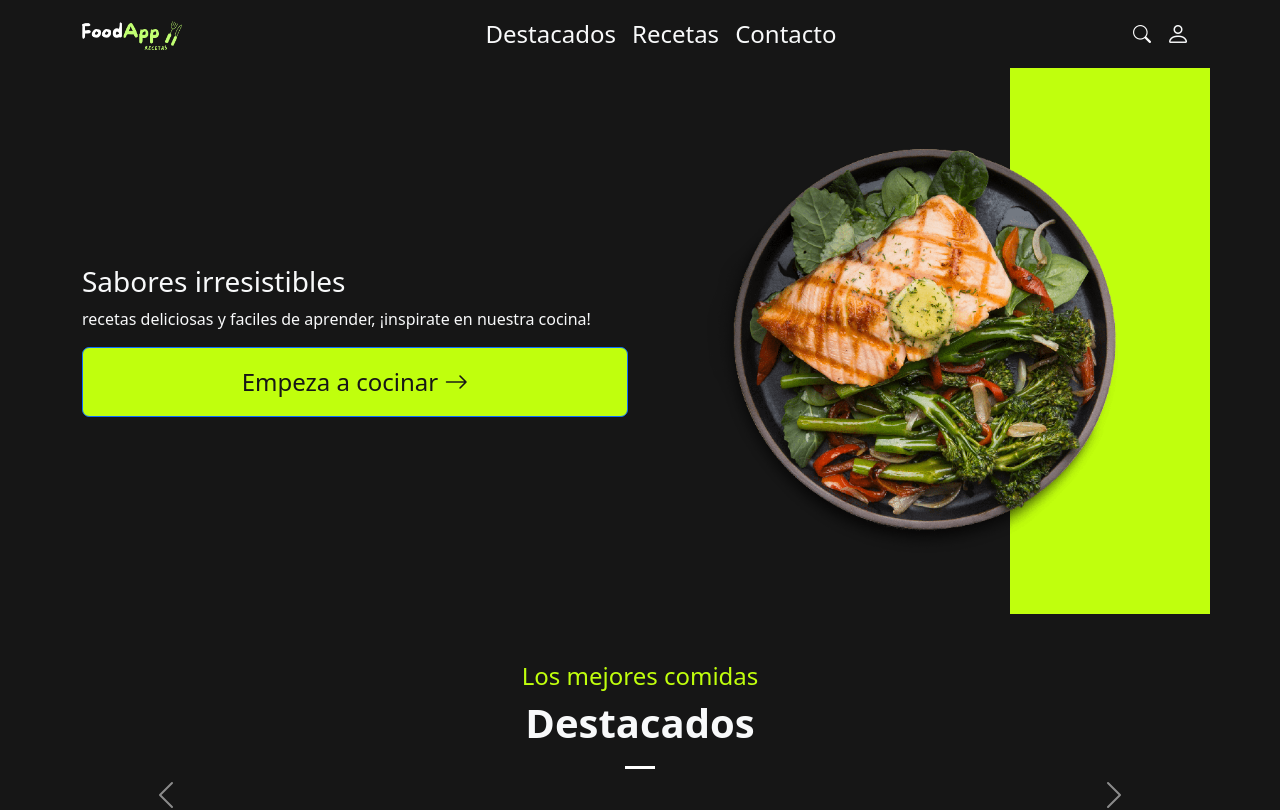
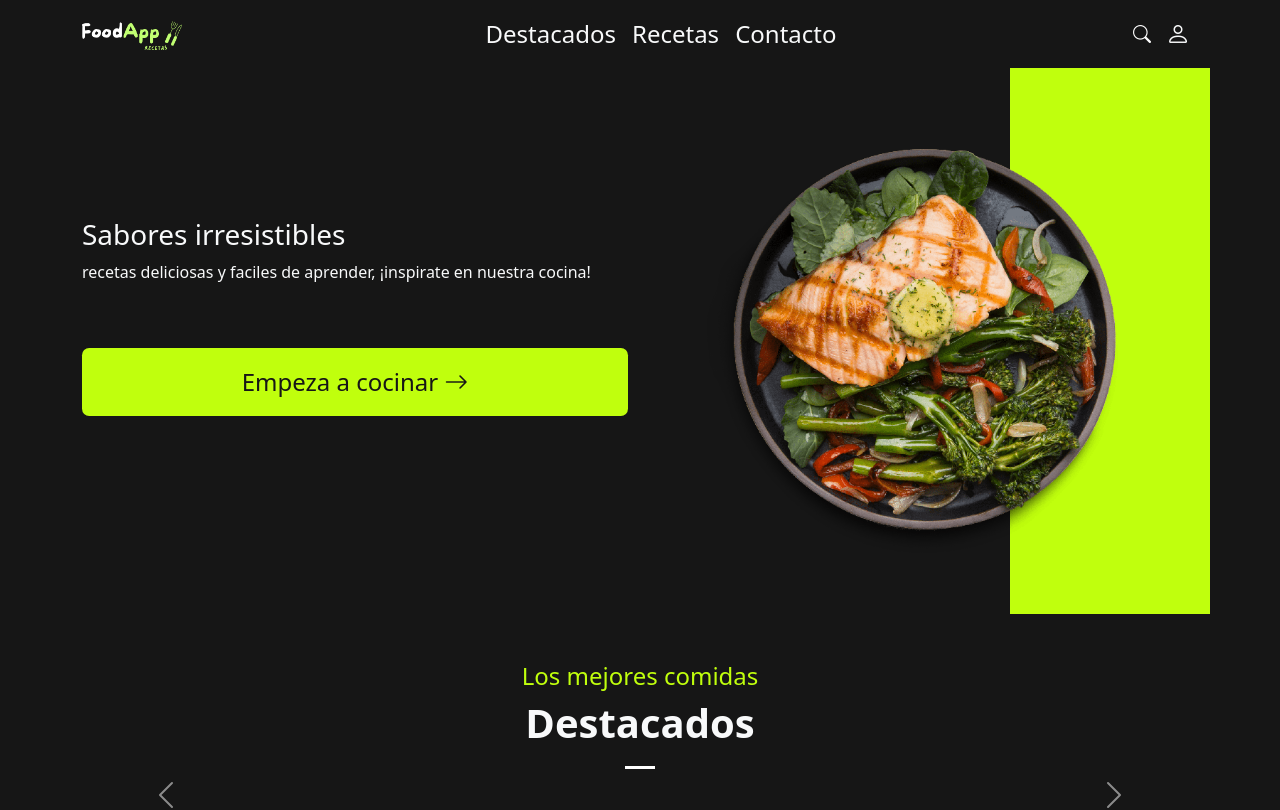
Before and after one commit to Juliancito1/Food-App, a React (Vite) app: page / in a window 1280 px wide. Shown: the top 810 px of the page. Built offline with nearby package versions, Linux system fonts and the light colour scheme; no server answers.

Commit message:
Se remplaza el boton por una etiqueta A

```diff
--- a/src/components/BannerMain.jsx
+++ b/src/components/BannerMain.jsx
@@ -13,9 +13,9 @@ const BannerMain = () => {
           recetas deliciosas y faciles de aprender, ¡inspirate en nuestra
           cocina!
         </p>
-        <Button className="w-100 btn-banner p-3">
+        <a className="w-100 btn-banner p-3 d-inline-block my-5" href="#recetasMain">
           Empeza a cocinar <i className="bi bi-arrow-right"></i>
-        </Button>
+        </a>
       </div>
     </section>
   );
```
